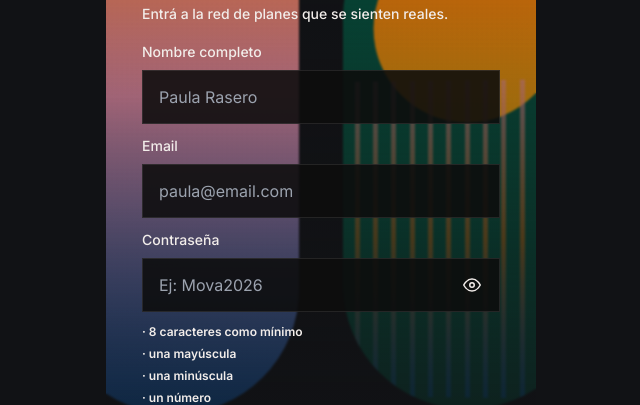
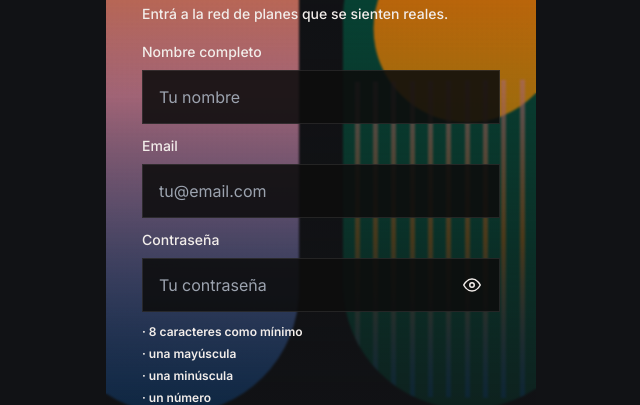
Before and after one commit to paularasero/mova, a React (Vite) app in the folder client/: page /register in a window 1280 px wide. Shown: the part 199-604 px from the top of the page, without its empty margins (319-959 px from the left). Built offline with nearby package versions, Linux system fonts and the light colour scheme; no server answers.

Commit message:
main
main

```diff
--- a/client/src/App.jsx
+++ b/client/src/App.jsx
@@ -32,7 +32,7 @@ export default function App() {
   }
 
   return (
-    <div className="min-h-screen bg-surface text-ink">
+    <div className="min-h-screen bg-[#111215] text-[#F2EDEA]">
       <Routes>
         <Route path="/" element={currentUser ? <Navigate to="/home" replace /> : <Onboarding />} />
         <Route path="/login" element={<Login />} />
--- a/client/src/index.css
+++ b/client/src/index.css
@@ -67,9 +67,9 @@ body {
   margin: 0;
   min-height: 100vh;
   background:
-    radial-gradient(circle at 12% 0%, rgba(253, 116, 7, 0.1), transparent 28rem),
-    radial-gradient(circle at 88% 8%, rgba(8, 105, 208, 0.08), transparent 24rem),
-    #F2EDEA;
+    radial-gradient(circle at 12% 0%, rgba(253, 116, 7, 0.08), transparent 28rem),
+    radial-gradient(circle at 88% 8%, rgba(8, 105, 208, 0.06), transparent 24rem),
+    #111215;
   color: var(--mova-text);
 }
 
@@ -78,7 +78,7 @@ body {
   min-height: 100vh;
   display: flex;
   justify-content: center;
-  background: transparent;
+  background: #111215;
   color: var(--mova-text);
 }
 
@@ -130,7 +130,7 @@ body {
     radial-gradient(circle at 110% 24%, rgba(4, 83, 62, 0.12), transparent 14rem),
     linear-gradient(180deg, rgba(17, 18, 21, 0), rgba(17, 18, 21, 0.88)),
     #111215;
-  box-shadow: 0 0 0 1px rgba(17, 18, 21, 0.1), 0 24px 80px var(--mova-phone-shadow);
+  box-shadow: 0 0 0 1px rgba(242, 237, 234, 0.12), 0 24px 80px var(--mova-phone-shadow);
 }
 
 @media (max-width: 430px) {
--- a/client/src/pages/Login.jsx
+++ b/client/src/pages/Login.jsx
@@ -135,7 +135,7 @@ export default function Login() {
                     value={form.email}
                     onChange={handleChange('email')}
                     onBlur={() => setTouched((prev) => ({ ...prev, email: true }))}
-                    placeholder="vos@email.com"
+                    placeholder="tu@email.com"
                     style={{ backgroundColor: 'rgba(13, 13, 13, 0.88)' }}
                     className="w-full border border-[#F2EDEA]/10 bg-[#111215]/86 px-4 py-3.5 text-base text-[#F2EDEA] outline-none transition placeholder:text-[#F2EDEA]/38 focus:border-[var(--mova-accent)] focus:bg-[#111215] focus:shadow-[0_0_0_4px_rgba(253,116,7,0.10)]"
                   />
--- a/client/src/pages/Profile.jsx
+++ b/client/src/pages/Profile.jsx
@@ -53,6 +53,7 @@ function PosterHighlight({ label, value, color, index }) {
 
 function EditProfileModal({ open, onClose, value, onChangeName, onOpenGallery, onOpenCamera, onSelectAvatar, onSave, saving }) {
   if (!open) return null;
+  const avatarSeeds = ['MovaSun', 'MovaBlue', 'MovaNight', 'MovaCity', 'MovaJazz', 'MovaCafe', 'MovaPark', 'MovaGlow'];
   return (
     <div className="mova-modal-wrap">
       <button className="mova-overlay" onClick={onClose} aria-label="Cerrar edición de perfil" />
@@ -62,7 +63,17 @@ function EditProfileModal({ open, onClose, value, onChangeName, onOpenGallery, o
           <button onClick={onClose} className="grid h-9 w-9 place-items-center rounded-[0.16rem] bg-white/[0.08] text-white/78"><FiX /></button>
         </div>
         <label className="mt-5 block text-xs font-semibold uppercase tracking-[0.14em] text-white/42">Nombre</label>
-        <input value={value.name} onChange={(event) => onChangeName(event.target.value)} placeholder="Paula Rasero" className="mt-2 h-12 w-full rounded-[0.16rem] border border-white/10 bg-white/[0.06] px-4 text-sm outline-none placeholder:text-white/30" />
+        <input value={value.name} onChange={(event) => onChangeName(event.target.value)} placeholder="Tu nombre" className="mt-2 h-12 w-full rounded-[0.16rem] border border-white/10 bg-white/[0.06] px-4 text-sm outline-none placeholder:text-white/30" />
+
+        <div className="mt-5 flex items-center gap-4 rounded-[0.25rem] border border-white/10 bg-white/[0.045] p-3">
+          <div className="h-16 w-16 overflow-hidden rounded-[0.2rem] bg-[#111215]">
+            {value.avatar ? <img src={value.avatar} alt="" className="h-full w-full object-cover" /> : <img src={officialAvatar(value.name || 'MOVA')} alt="" className="h-full w-full object-cover" />}
+          </div>
+          <div>
+            <p className="text-sm font-semibold text-white/86">Avatar actual</p>
+            <p className="mt-1 text-xs leading-relaxed text-white/42">Elegí uno MOVA o subí una foto desde tu dispositivo.</p>
+          </div>
+        </div>
 
         <div className="mt-5 flex gap-2">
           <button onClick={onOpenGallery} className="flex h-11 flex-1 items-center justify-center gap-2 rounded-[0.16rem] border border-white/10 bg-white/[0.06] text-sm font-semibold text-white/82"><FiUpload /> Galería</button>
@@ -72,17 +83,24 @@ function EditProfileModal({ open, onClose, value, onChangeName, onOpenGallery, o
         <div className="mt-5">
           <p className="text-xs font-semibold uppercase tracking-[0.14em] text-white/42">Avatar</p>
           <div className="mt-3 grid grid-cols-4 gap-2">
-            {['MovaSun', 'MovaBlue', 'MovaNight', 'MovaCity', 'MovaJazz', 'MovaCafe', 'MovaPark', 'MovaGlow'].map((seed) => (
-              <button key={seed} onClick={() => onSelectAvatar(officialAvatar(seed))} className="overflow-hidden rounded-[0.16rem] border border-white/10 bg-white/[0.04] p-1">
+            {avatarSeeds.map((seed) => {
+              const avatar = officialAvatar(seed);
+              const selected = value.avatar === avatar;
+              return (
+              <button key={seed} onClick={() => onSelectAvatar(avatar)} className={`overflow-hidden rounded-[0.16rem] border bg-white/[0.04] p-1 transition ${selected ? 'border-[#FD7407] ring-2 ring-[#FD7407]/24' : 'border-white/10'}`}>
                 <img src={officialAvatar(seed)} alt="" className="h-14 w-full object-cover" />
               </button>
-            ))}
+              );
+            })}
           </div>
         </div>
 
-        <button onClick={onSave} disabled={saving} className="mt-6 h-12 w-full rounded-[0.16rem] bg-[#F2EDEA] text-sm font-black text-[#111215] disabled:opacity-60">
-          {saving ? 'Guardando...' : 'Guardar cambios'}
-        </button>
+        <div className="mt-6 grid grid-cols-2 gap-2">
+          <button onClick={onClose} disabled={saving} className="h-12 rounded-[0.16rem] border border-white/10 bg-white/[0.06] text-sm font-black text-white/72 disabled:opacity-60">Cancelar</button>
+          <button onClick={onSave} disabled={saving} className="h-12 rounded-[0.16rem] bg-[#F2EDEA] text-sm font-black text-[#111215] disabled:opacity-60">
+            {saving ? 'Guardando...' : 'Guardar cambios'}
+          </button>
+        </div>
       </motion.div>
     </div>
   );
--- a/client/src/pages/Register.jsx
+++ b/client/src/pages/Register.jsx
@@ -204,7 +204,7 @@ export default function Register() {
                     value={form.name}
                     onChange={handleChange('name')}
                     onBlur={() => setTouched((prev) => ({ ...prev, name: true }))}
-                    placeholder="Paula Rasero"
+                    placeholder="Tu nombre"
                     style={{ backgroundColor: 'rgba(13, 13, 13, 0.88)' }}
                     className={inputClass('name')}
                   />
@@ -218,7 +218,7 @@ export default function Register() {
                     value={form.email}
                     onChange={handleChange('email')}
                     onBlur={() => setTouched((prev) => ({ ...prev, email: true }))}
-                    placeholder="paula@email.com"
+                    placeholder="tu@email.com"
                     style={{ backgroundColor: 'rgba(13, 13, 13, 0.88)' }}
                     className={inputClass('email')}
                   />
@@ -233,7 +233,7 @@ export default function Register() {
                       value={form.password}
                       onChange={handleChange('password')}
                       onBlur={() => setTouched((prev) => ({ ...prev, password: true }))}
-                      placeholder="Ej: Mova2026"
+                      placeholder="Tu contraseña"
                       style={{ backgroundColor: 'rgba(13, 13, 13, 0.88)' }}
                       className={inputClass('password', 'pr-12')}
                     />
```
